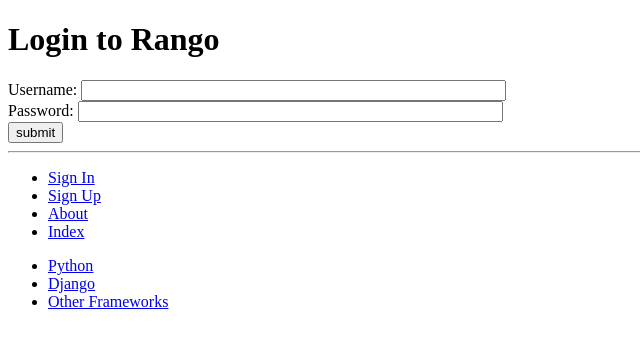
After one commit to JosefHorn/tango_with_django_project, a Django app: page /rango/login/ in a window 1280 px wide. The commit adds this page. Shown: the top 348 px of the page, without its empty margins (0-640 px from the left). Run offline with Django 3.2, Linux system fonts and the light colour scheme; data comes from the database, SQL or seed files in the repository; both versions use the stored data as it was after the commit.

Commit message:
up to 9.9

```diff
--- a/tango_with_django_project/rango/forms.py
+++ b/tango_with_django_project/rango/forms.py
@@ -22,7 +22,7 @@ class PageForm(forms.ModelForm):
         cleaned_data = self.cleaned_data
         url = cleaned_data.get('url')
 
-        if url and not url.startswith('^https?://'):
+        if url and not url.startswith('http://'):
             url = 'http://' + url
             cleaned_data['url'] = url
 
--- a/tango_with_django_project/rango/urls.py
+++ b/tango_with_django_project/rango/urls.py
@@ -9,4 +9,7 @@ urlpatterns = [
     url(r'^category/(?P<category_name_slug>[\w\-]+)/$', views.show_category, name='show_category'),
     url(r'^category/(?P<category_name_slug>[\w\-]+)/add_page/$', views.add_page, name='add_page'),
     url(r'^register/$', views.register, name='register'),
+    url(r'^login/$', views.user_login, name='login'),
+    url(r'^restricted/', views.restricted, name='restricted'),
+    url(r'^logout/$', views.user_logout, name='logout')
     ]
--- a/tango_with_django_project/rango/views.py
+++ b/tango_with_django_project/rango/views.py
@@ -5,6 +5,11 @@ from rango.models import Page
 from rango.forms import CategoryForm
 from rango.forms import PageForm
 from rango.forms import UserForm, UserProfileForm
+from django.contrib.auth.decorators import login_required
+from django.contrib.auth import logout
+from django.contrib.auth import authenticate, login
+from django.http import HttpResponseRedirect, HttpResponse
+from django.core.urlresolvers import reverse
 
 def index(request):
     category_list = Category.objects.order_by('-likes')[:5]
@@ -65,6 +70,7 @@ def add_page(request, category_name_slug):
                 page.save()
                 return show_category(request, category_name_slug)
         else:
+            print("I cant do that dave")
             print(form.errors)
 
     context_dict = {'form':form, 'category': category}
@@ -73,10 +79,10 @@ def add_page(request, category_name_slug):
 def register(request):
     registered = False
     if request.method == 'POST':
-       user_form = UserFrom(data=request.POST)
+       user_form = UserForm(data=request.POST)
        profile_form = UserProfileForm(data=request.POST)
 
-       if user.form.is_valid() and profile_form.is_valid():
+       if user_form.is_valid() and profile_form.is_valid():
            user = user_form.save()
            user.set_password(user.password)
            user.save()
@@ -97,3 +103,31 @@ def register(request):
     return render(request, 'rango/register.html', {'user_form':user_form,
                                                    'profile_form':profile_form,
                                                    'registered':registered,})
+
+
+def user_login(request):
+    if request.method == 'POST':
+        username = request.POST.get('username')
+        password = request.POST.get('password')
+        user = authenticate(uername=username, password=password)
+
+        if user:
+            if user.is_active:
+                login(request, user)
+                return HttpResponseRedirect(reverse('index'))
+            else:
+                print("Invalid login deatils: {0}, {1}".format(username, password))
+                return HttpResponse("Invalid login details supplies.")
+        else:
+            return render(request, 'rango/login.html', {})
+    else:
+        return render(request, 'rango/login.html', {})
+
+@login_required
+def restricted(request):
+    return HttpResponse("Since you're logged in, you can see this text!")
+
+@login_required
+def user_logout(request):
+    logout(request)
+    return HttpResponseRedirect(reverse('index'))
--- a/tango_with_django_project/tango_with_django_project/settings.py
+++ b/tango_with_django_project/tango_with_django_project/settings.py
@@ -36,6 +36,7 @@ DEBUG = True
 
 ALLOWED_HOSTS = []
 
+LOGIN_URL = '/rango/login/'
 
 # Application definition
 
--- a/tango_with_django_project/templates/rango/base.html
+++ b/tango_with_django_project/templates/rango/base.html
@@ -22,10 +22,16 @@
 		<hr />
 		<div>
 			<ul>
-				<li><a href="{% url 'add_category' %}">Add a new Category</a></li>
-				<li><a href="{% url 'about' %}">About Rango</a></li>
+			{% if user.is_athenticated %}
+				<li><a href="{% url 'restricted' %}">Restricted Page</a></li>
+				<li><a href="{%url 'logout' %}">Logout</a></li>
+				<li><a href="{% url 'add_category' %}">Add a New Category</a></li>
+			{% else %}
+				<li><a href="{% url 'login' %}">Sign In</a></li>
+				<li><a href="{% url 'register' %}">Sign Up</a></li>
+			{% endif %}
+				<li><a href="{% url 'about' %}">About</a></li>
 				<li><a href="{% url 'index' %}">Index</a></li>
-				<li><a href="{% url 'register' %}">Sign Up</a></li>
 			</ul>
 		</div>
 		<div>
--- a/tango_with_django_project/templates/rango/category.html
+++ b/tango_with_django_project/templates/rango/category.html
@@ -17,7 +17,11 @@
 		{% else %}
 			<strong>No pages currently in category.</strong>
 		{% endif %}
-		<a href="/rango/category/{{category.slug}}/add_page/">Add Page</a> <br>
+
+		{% if user.is_athenticated %}
+			<a href="{% url 'add_page' category.slug %}">Add Page</a> <br>
+		{% endif %}
+
 	{% else %}
 		The specified category does not exist!
 	{% endif %}
--- a/tango_with_django_project/templates/rango/index.html
+++ b/tango_with_django_project/templates/rango/index.html
@@ -9,7 +9,11 @@
 
 	<h1> Rango says...</h1>
 	<div>
-		hey there partner!
+		{% if user.is_authenticated %}
+			howdy {{ user.username }}!
+		{% else %}
+			hey there partner!
+		{% endif %}
 	</div>
 	<h2>Most Liked Categories</h2>
 	<div>
--- /dev/null
+++ b/tango_with_django_project/templates/rango/login.html
@@ -0,0 +1,16 @@
+{% extends 'rango/base.html' %}
+{% load staticfiles %}
+{% block title_block %}
+Login
+{% endblock %}
+{% block body_block %}
+<h1>Login to Rango</h1>
+<form id="login_form" method="post" action="{% url 'login' %}">
+{% csrf_token %}
+Username: <input type="text" name="username" value="" size="50" />
+<br />
+Password: <input type="password" name="password" value="" size="50" />
+<br />
+<input type="submit" value="submit" />
+</form>
+{% endblock %}
```
Also changed, not shown: tango_with_django_project/db.sqlite3.
